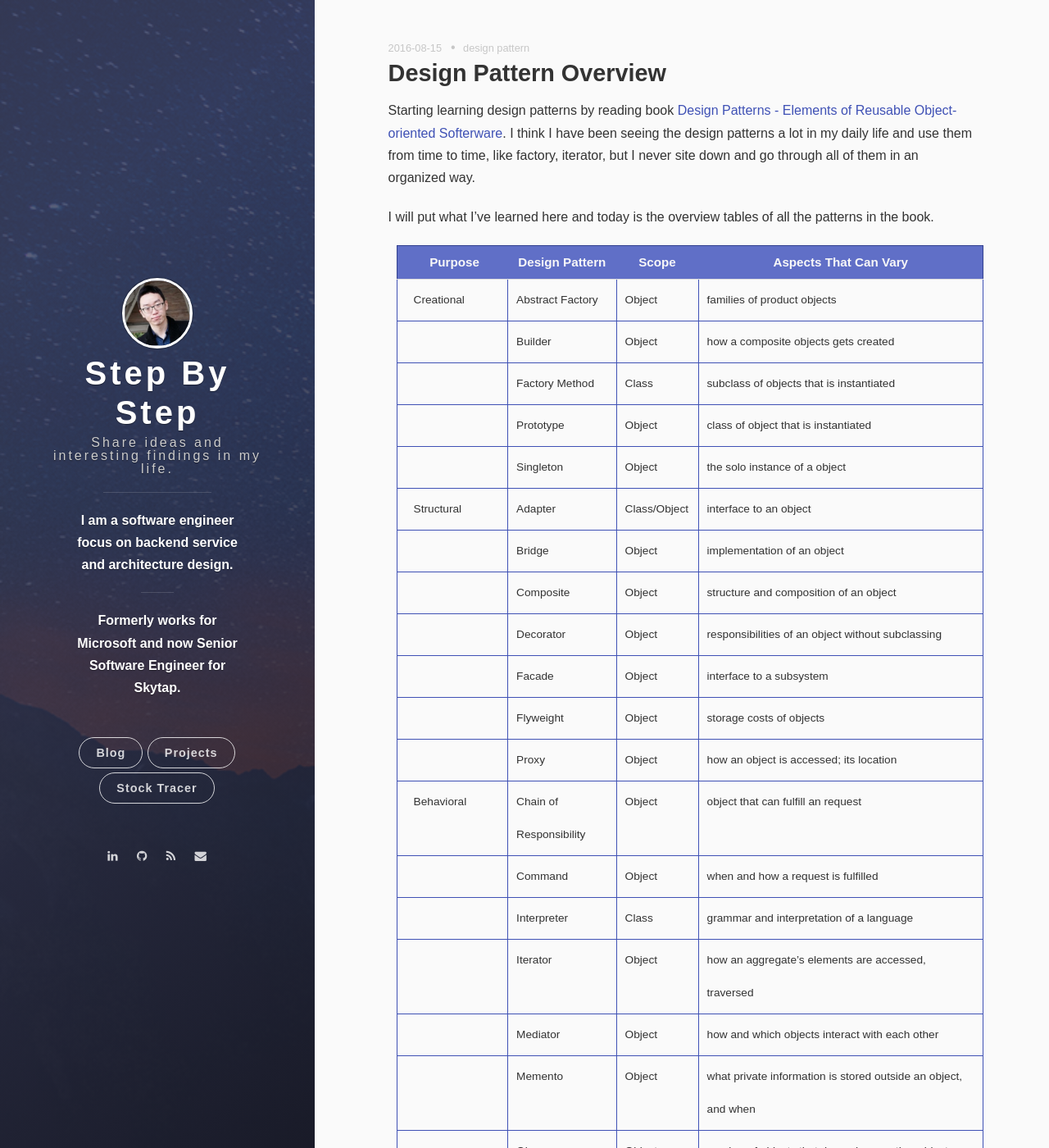
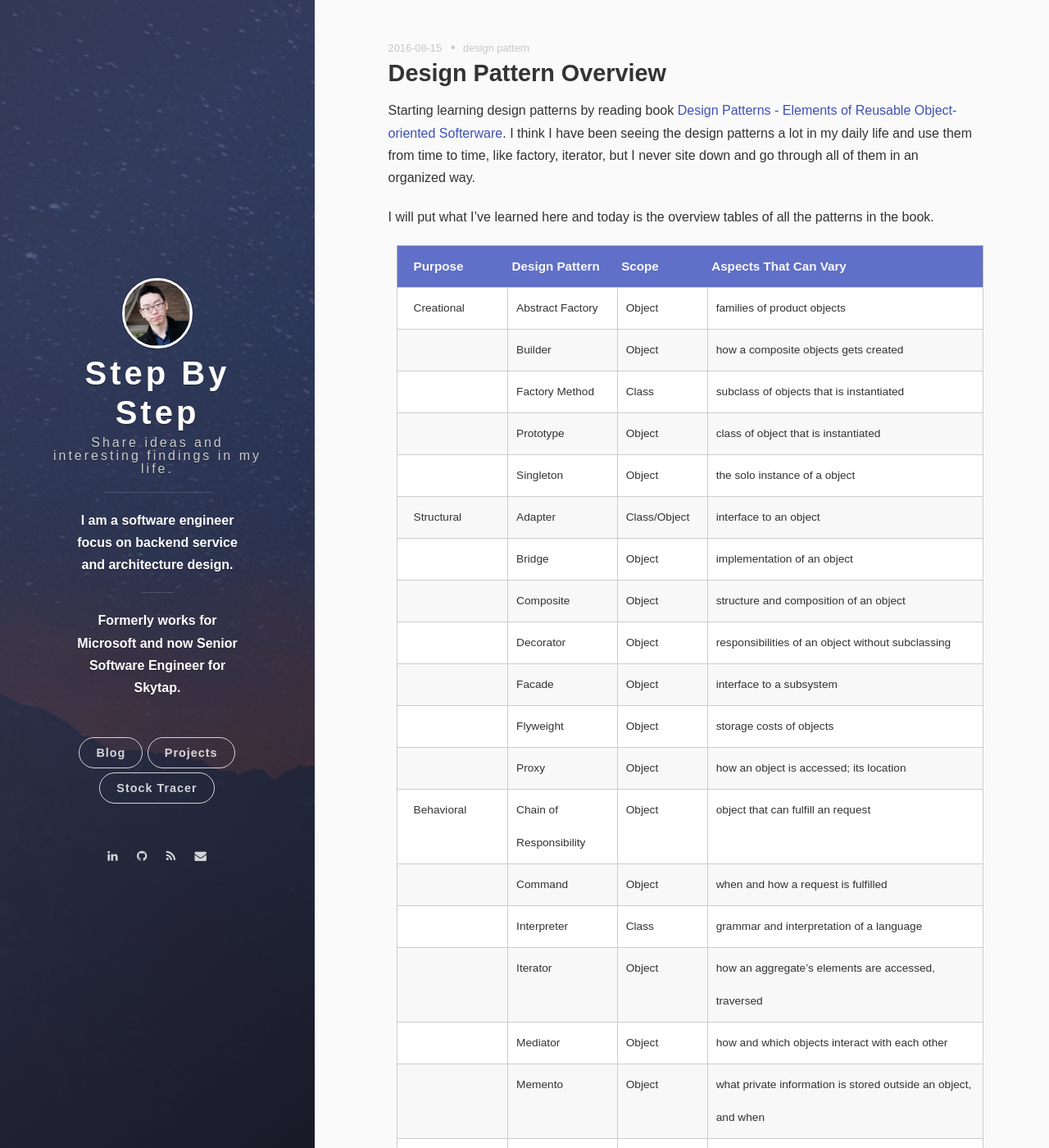
Before and after one commit to ning-yang/ning-yang.github.io, a Jekyll site: the page built from _posts/2016-08-15-design-patterns-overview.md, in a window 1280 px wide and 1400 px high. Shown: the whole window at 82% size. Built offline with Jekyll 4.4.1, drawn with Linux system fonts in a browser that asks for light colours; nearby versions of some CDN libraries; comment, search, counter and statistics services are not loaded.

Commit message:
adjust table style.

```diff
--- a/_sass/global.scss
+++ b/_sass/global.scss
@@ -180,7 +180,7 @@ table {
   text-align: left;
   line-height: 40px;
   border-spacing: 0;
-  border: 1px solid darken($primary-color, 10%);
+  border: 1px solid darken($gray, 10%);
   width: 100%;
   margin: 10px;
 }
@@ -194,20 +194,26 @@ thead tr:first-child {
 th {
   font-weight: bold;
   min-width: 100px;
-  text-align: center;
+  padding: 5px;
 }
 th:first-child, td:first-child {padding: 0 15px 0 20px;}
-
-thead tr:last-child th {
-    border-bottom: 1px solid $gray-light;
-}
 
 // tbody tr:last-child td {border: none;}
 tbody td {
     border-bottom: 1px solid $gray-light;
     font-size: .9em;
-    border: 1px solid $primary-color;
+    border: 1px solid $gray;
     padding: 5px 10px;
+}
+
+table tr {
+    background-color: white;
+    margin: 0;
+    padding: 0;
+}
+
+table tr:nth-child(2n) {
+    background-color: $gray-lightest;
 }
 
 td:last-child {
```
